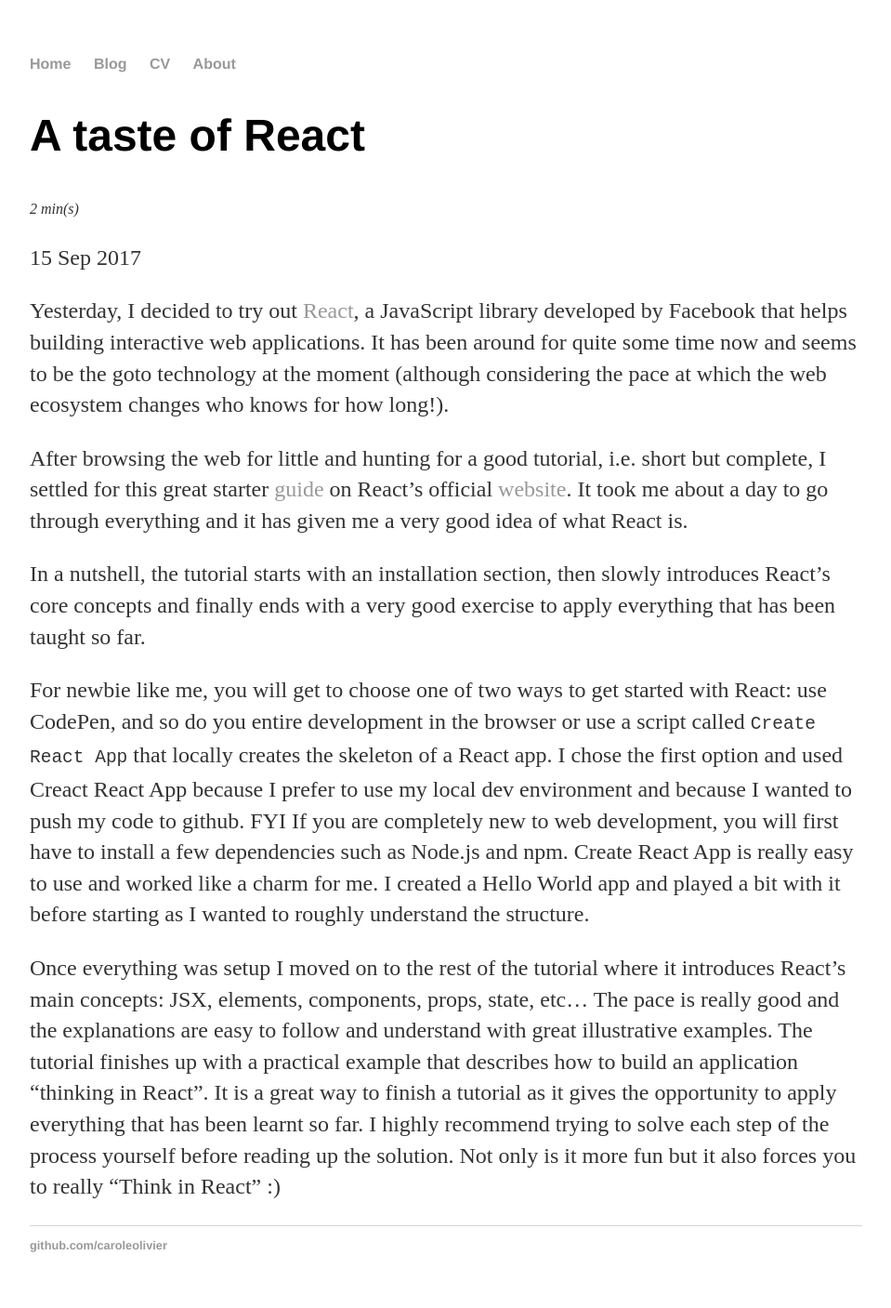
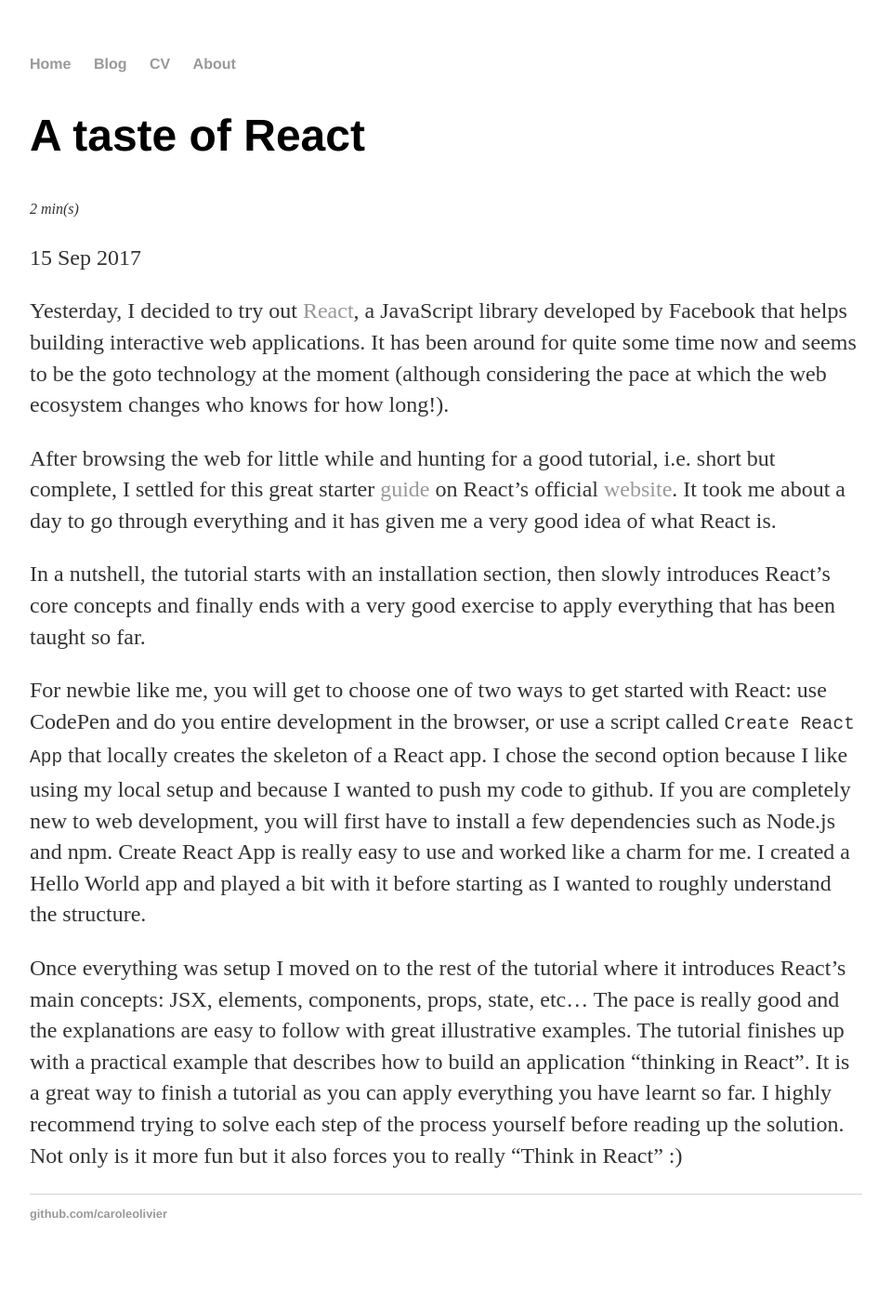
Before and after one commit to caroleolivier/caroleolivier.github.io, a Jekyll site: the page built from _posts/2017-09-15-a-tast-of-react.md, in a window 1280 px wide. Shown: the whole page at 93% size, without its empty margins (160-1119 px from the left). Built offline with Jekyll 4.4.1, drawn with Linux system fonts in a browser that asks for light colours; after the commit the page ends 1373 px from its top, so only the background shows below that.

Commit message:
Improve content

```diff
--- a/_posts/2017-09-15-a-tast-of-react.md
+++ b/_posts/2017-09-15-a-tast-of-react.md
@@ -5,11 +5,11 @@ date: 2017-09-15
 ---
 Yesterday, I decided to try out [React](https://facebook.github.io/react/), a JavaScript library developed by Facebook that helps building interactive web applications. It has been around for quite some time now and seems to be the goto technology at the moment (although considering the pace at which the web ecosystem changes who knows for how long!).
 
-After browsing the web for little and hunting for a good tutorial, i.e. short but complete, I settled for this great starter [guide](https://facebook.github.io/react/docs/hello-world.html) on React's official [website](https://facebook.github.io/react/). It took me about a day to go through everything and it has given me a very good idea of what React is.
+After browsing the web for little while and hunting for a good tutorial, i.e. short but complete, I settled for this great starter [guide](https://facebook.github.io/react/docs/hello-world.html) on React's official [website](https://facebook.github.io/react/). It took me about a day to go through everything and it has given me a very good idea of what React is.
 
 In a nutshell, the tutorial starts with an installation section, then slowly introduces React's core concepts and finally ends with a very good exercise to apply everything that has been taught so far.
 
-For newbie like me, you will get to choose one of two ways to get started with React: use CodePen, and so do you entire development in the browser or use a script called `Create React App` that locally creates the skeleton of a React app.
-I chose the first option and used Creact React App because I prefer to use my local dev environment and because I wanted to push my code to github. FYI If you are completely new to web development, you will first have to install a few dependencies such as Node.js and npm. Create React App is really easy to use and worked like a charm for me. I created a Hello World app and played a bit with it before starting as I wanted to roughly understand the structure.
+For newbie like me, you will get to choose one of two ways to get started with React: use CodePen and do you entire development in the browser, or use a script called `Create React App` that locally creates the skeleton of a React app.
+I chose the second option because I like using my local setup and because I wanted to push my code to github. If you are completely new to web development, you will first have to install a few dependencies such as Node.js and npm. Create React App is really easy to use and worked like a charm for me. I created a Hello World app and played a bit with it before starting as I wanted to roughly understand the structure.
 
-Once everything was setup I moved on to the rest of the tutorial where it introduces React's main concepts: JSX, elements, components, props, state, etc... The pace is really good and the explanations are easy to follow and understand with great illustrative examples. The tutorial finishes up with a practical example that describes how to build an application "thinking in React". It is a great way to finish a tutorial as it gives the opportunity to apply everything that has been learnt so far. I highly recommend trying to solve each step of the process yourself before reading up the solution. Not only is it more fun but it also forces you to really "Think in React" :)
+Once everything was setup I moved on to the rest of the tutorial where it introduces React's main concepts: JSX, elements, components, props, state, etc... The pace is really good and the explanations are easy to follow with great illustrative examples. The tutorial finishes up with a practical example that describes how to build an application "thinking in React". It is a great way to finish a tutorial as you can apply everything you have learnt so far. I highly recommend trying to solve each step of the process yourself before reading up the solution. Not only is it more fun but it also forces you to really "Think in React" :)
```
